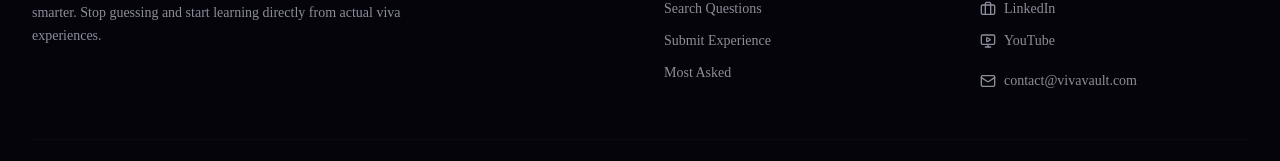
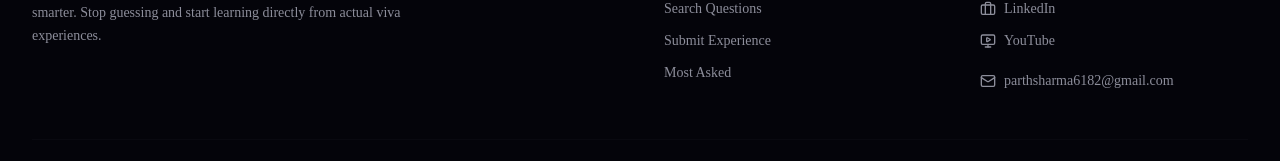
Before and after one commit to DataSage-Parth/Viva_Vault, a Next.js app: page / in a window 1280 px wide. Shown: the part 1393-1554 px from the top of the page. Built offline with nearby package versions, Linux system fonts and the light colour scheme; no server answers; the database is empty.

Commit message:
fix(footer): update contact email address

```diff
--- a/src/components/layout/footer.tsx
+++ b/src/components/layout/footer.tsx
@@ -49,7 +49,7 @@ export function Footer() {
                 <GitHub className="h-4 w-4 group-hover:text-violet-500 transition-colors" />
                 <span>GitHub</span>
               </a>
-              <a href="#" className="flex items-center gap-2 text-sm text-muted-foreground hover:text-blue-500 transition-colors group">
+              <a href="https://www.linkedin.com/in/parth-sharma-ds1605" className="flex items-center gap-2 text-sm text-muted-foreground hover:text-blue-500 transition-colors group">
                 <LinkedIn className="h-4 w-4 group-hover:text-blue-500 transition-colors" />
                 <span>LinkedIn</span>
               </a>
@@ -57,9 +57,9 @@ export function Footer() {
                 <Youtube className="h-4 w-4 group-hover:text-red-500 transition-colors" />
                 <span>YouTube</span>
               </a>
-              <a href="mailto:contact@vivavault.com" className="flex items-center gap-2 text-sm text-muted-foreground hover:text-indigo-500 transition-colors group pt-2">
+              <a href="mailto:parthsharma6182@gmail.com" className="flex items-center gap-2 text-sm text-muted-foreground hover:text-indigo-500 transition-colors group pt-2">
                 <Mail className="h-4 w-4 group-hover:text-indigo-500 transition-colors" />
-                <span>contact@vivavault.com</span>
+                <span>parthsharma6182@gmail.com</span>
               </a>
             </div>
           </div>
```
